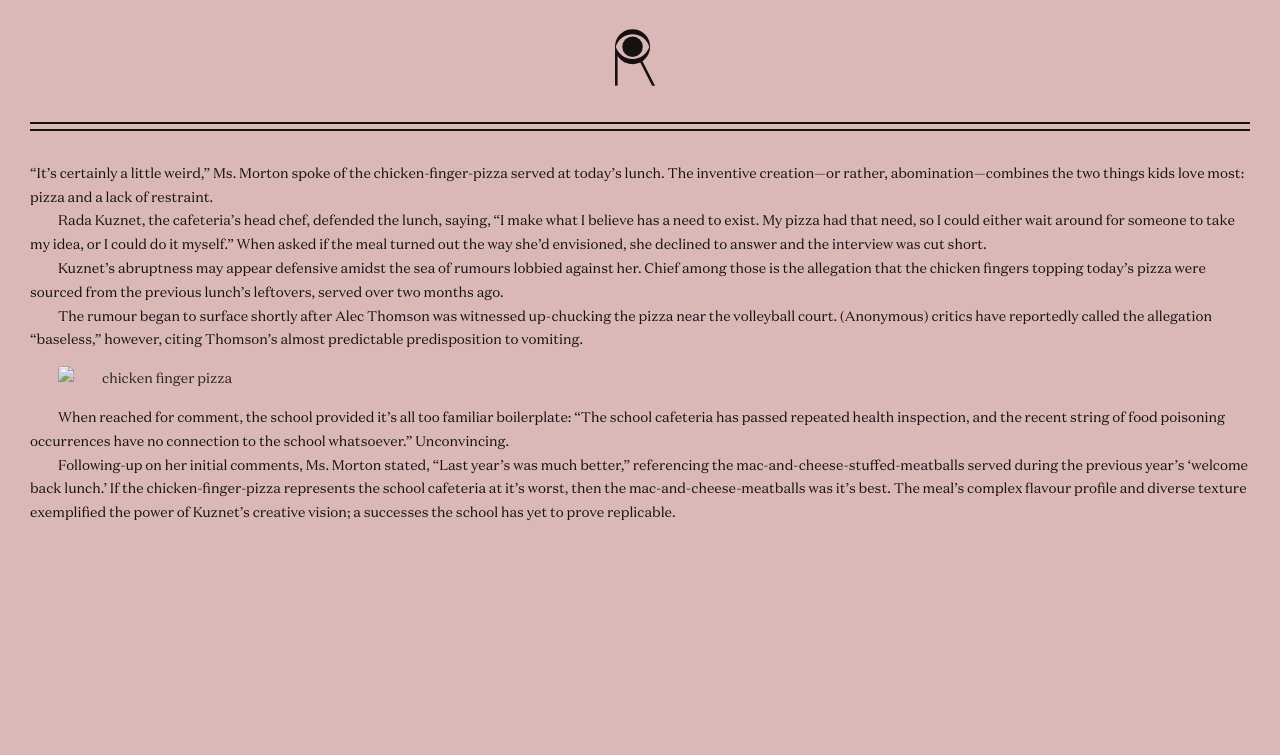
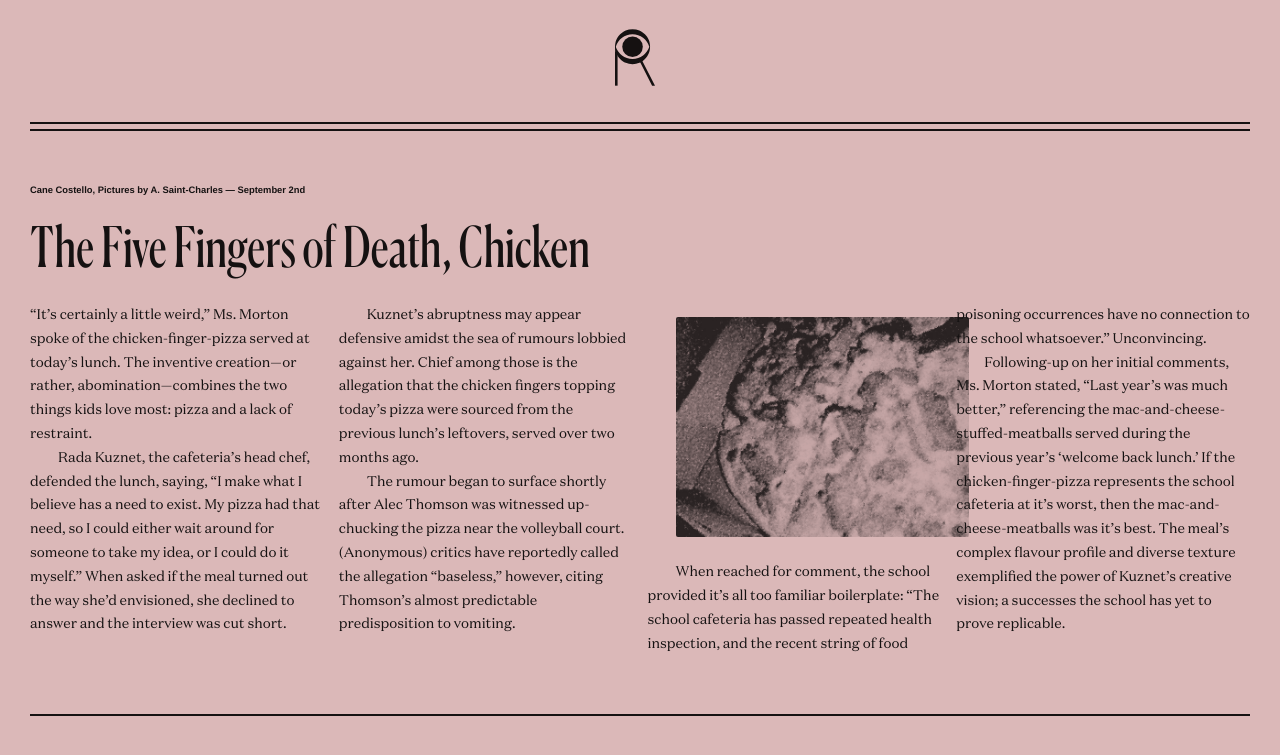
Before and after one commit to qjack001/The-Report, a Jekyll site: the page built from _posts/2019-09-02-Chicken-Finger-Pizza.md, in a window 1280 px wide. Shown: the top 755 px of the page. Built offline with Jekyll 4.4.1, drawn with Linux system fonts in a browser that asks for light colours.

Commit message:
add post layout

```diff
--- /dev/null
+++ b/_layouts/post.html
@@ -0,0 +1,16 @@
+---
+layout: default
+---
+
+<article>
+	<h6>{{ page.by }} — {% assign d = page.date | date: "%-d"  %}
+	{{ page.date | date: "%B" }}
+	{% case d %}
+		{% when '1' or '21' or '31' %}{{ d }}st
+		{% when '2' or '22' %}{{ d }}nd
+		{% when '3' or '23' %}{{ d }}rd
+		{% else %}{{ d }}th
+	{% endcase %}</h6>
+	<h1>{{ page.title }}</h1>
+	{{ page.content }}
+</article>
--- a/_posts/2019-09-02-Chicken-Finger-Pizza.md
+++ b/_posts/2019-09-02-Chicken-Finger-Pizza.md
@@ -12,7 +12,7 @@
 
 The rumour began to surface shortly after Alec Thomson was witnessed up-chucking the pizza near the volleyball court. (Anonymous) critics have reportedly called the allegation “baseless,” however, citing Thomson’s almost predictable predisposition to vomiting.
 
-![chicken finger pizza](The-Report/images/k.jpg)
+![chicken finger pizza](/The-Report/images/k.jpg)
 
 When reached for comment, the school provided it’s all too familiar boilerplate: “The school cafeteria has passed repeated health inspection, and the recent string of food poisoning occurrences have no connection to the school whatsoever.” Unconvincing.
 
```
Also changed, not shown: other parts of _posts/2019-09-02-Chicken-Finger-Pizza.md (+1 -1 lines).
